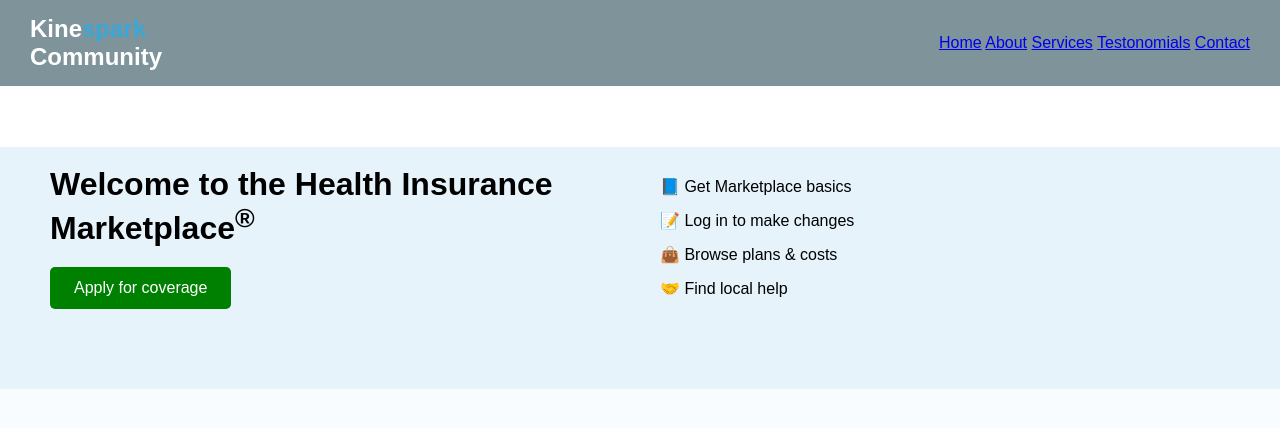
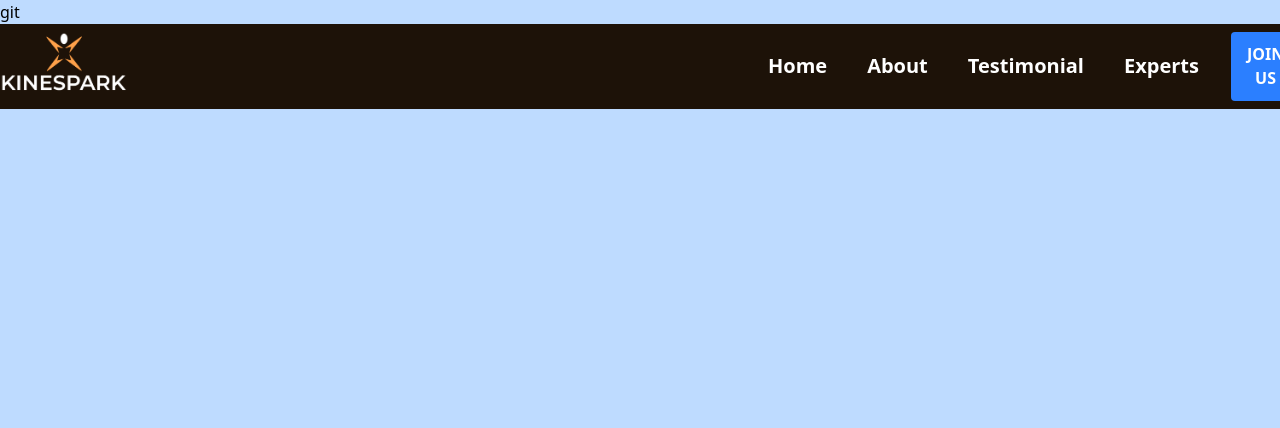
Before and after one commit to Shibumandal254/KINESPARK-WEBSITE, a plain HTML site: page index.html in a window 1280 px wide. Drawn offline with nearby package versions, Linux system fonts and the light colour scheme.

Commit message:
second init

```diff
--- a/index.html
+++ b/index.html
@@ -1,36 +1,45 @@
-<!DOCTYPE html>
+git <!DOCTYPE html>
 <html lang="en">
+
 <head>
-    <meta charset="UTF-8">
-    <meta name="viewport" content="width=device-width, initial-scale=1.0">
-    <title>Welcome to Kinespark Community</title>
-    <link rel="stylesheet" href="style.css">
-    <link rel="shortcut icon" href="KINESPARK_LOGO-13.png" type="image/x-icon">
+  <meta charset="UTF-8">
+  <meta name="viewport" content="width=device-width, initial-scale=1.0">
+  <title>Welcome to Kinespark Community</title>
+  <script src="https://cdn.jsdelivr.net/npm/@tailwindcss/browser@4"></script>
+  <style>
+    .bg-darkbrown {
+      background-color: #1d1208;
+    }
+  </style>
+  <link rel="shortcut icon" href="ksico.ico" type="image/x-icon">
 </head>
-<body>
-    <header class="main-header">
-        <div class="logo">Kine<span>spark</span><br>Community</div>
-        <nav class="navbar">
-          <a href="#">Home</a>
-          <a href="#">About</a>
-          <a href="#">Services</a>
-          <a href="#">Testonomials</a>
-          <a href="#">Contact</a>
-        </nav>
-      </header>
 
-      <!-- Hero Section -->
-      <section class="hero">
-        <div class="hero-content">
-          <h1>Welcome to the Health Insurance Marketplace<sup>®</sup></h1>
-          <button class="apply-btn">Apply for coverage</button>
-        </div>
-        <div class="hero-actions">
-          <div class="action-box">📘 Get Marketplace basics</div>
-          <div class="action-box">📝 Log in to make changes</div>
-          <div class="action-box">👜 Browse plans & costs</div>
-          <div class="action-box">🤝 Find local help</div>
-        </div>
-      </section>
+<body class="bg-blue-200">
+  <header>
+    <div class="relative bg-darkbrown flex  justify-evenly  py-2 ">
+      <img src="KINESPARK png-02.png" alt="KINESPARK" class="w-32 mr-150  ">
+
+
+      <!-- Button styled with Tailwind -->
+
+      <div class="flex"><a href="#" class="text-xl font-bold text-white hover:text-blue-500 ml-10 mt-5 ">Home</a>
+        <a href="#" class="text-xl font-bold text-white hover:text-blue-500 ml-10 mt-5  ">About</a>
+        <a href="#" class="text-xl font-bold text-white hover:text-blue-500 ml-10 mt-5 ">Testimonial</a>
+        <a href="#" class="text-xl font-bold text-white hover:text-blue-500 ml-10 mt-5 ">Experts</a>
+        <button
+          class="bg-blue-500 text-white font-bold py-2 px-4 rounded hover:bg-blue-700 focus:outline-none focus:ring-2 focus:ring-blue-500 focus:ring-opacity-50 ml-8 mt-0 ">
+          <a href="">JOIN US</a>
+        </button>
+      </div>
+    </div>
+  </header>
+
+  <section class="flex "></section>
+
+
+
+
+
 </body>
+
 </html>
--- a/style.css
+++ b/style.css
@@ -2,103 +2,71 @@
   margin: 0;
   padding: 0;
   box-sizing: border-box;
+}
+
+/* Navbar styling */
+.navbar {
+  display: flex;
+  justify-content: space-between;
+  align-items: center;
+  padding: 1rem 2rem;
+  border-bottom: 1px solid #ccc;
+  background-color: rgb(49, 46, 46);
   font-family: Arial, sans-serif;
 }
 
-body {
-  background: #f8fcff;
-}
+.logo-section {
+  display: flex;
+  align-items: center;
 
-.main-header {
-  display: flex;
-  flex-wrap: wrap;
-  justify-content: space-between;
-  align-items: center;
-  background: #7e939a;
-  color: white;
-  padding: 15px 30px;
 }
 
 .logo {
-  font-size: 1.5rem;
+  border: #d7cccc;
+  /* border-style: solid; */
+  width: 100px;
+  height: auto;
+  margin-right: 0.5rem;
+}
+
+.brand-name {
+  font-size: 1.1rem;
+  font-weight: 500;
+  color: #000;
+  font-weight: bold;
+}
+.name-color{
+  color:#ccc;
+}
+
+.nav-links {
+  display: flex;
+  align-items: center;
+  gap: 1.5rem;
+}
+
+.nav-links a {
+  text-decoration: none;
+  color: #000;
+  font-size: 1rem;
+  transition: color 0.3s;
+}
+
+.nav-links a:hover {
+  color: rebeccapurple;
+}
+
+.nav-links .active {
+  color: rebeccapurple;
   font-weight: bold;
 }
 
-.logo span {
-  color: #3aa7d7;
+.dropdown .arrow {
+  font-size: 0.7rem;
+  margin-left: 4px;
 }
 
-.nav {
-  display: flex;
-  gap: 20px;
-  flex-wrap: wrap;
-}
-
-.nav a {
-  color: white;
-  text-decoration: none;
-  font-weight: bold;
-}
-
-.search-login {
-  display: flex;
-  gap: 10px;
-  align-items: center;
-  flex-wrap: wrap;
-}
-
-.search-login input {
-  padding: 5px;
-}
-
-.search-login button {
-  background: #004c70;
-  color: white;
-  border: none;
-  padding: 6px 12px;
+.search-icon {
+  font-size: 1.2rem;
   cursor: pointer;
 }
-
-.search-login a {
-  color: white;
-  text-decoration: none;
-}
-
-/* Hero Section */
-.hero {
-  display: flex;
-  justify-content: space-between;
-  padding: 60px 30px;
-  background: linear-gradient(to top, #e7f3fb 80%, #fff 20%);
-  flex-wrap: wrap;
-  align-items: center;
-}
-
-.hero-content {
-  flex: 1;
-  min-width: 300px;
-  padding: 20px;
-}
-
-.hero-content h1 {
-  font-size: 2rem;
-  margin-bottom: 20px;
-}
-
-.apply-btn {
-  padding: 12px 24px;
-  background: green;
-  color: white;
-  font-size: 1rem;
-  border: none;
-  border-radius: 5px;
-  cursor: pointer;
-}
-
-.hero-actions {
-  flex: 1;
-  min-width: 300px;
-  display: flex;
-  flex-direction: column;
-  gap: 15px;
-}
```
Also changed, not shown: KINESPARK png-02.png (added), ksico.ico (added).
